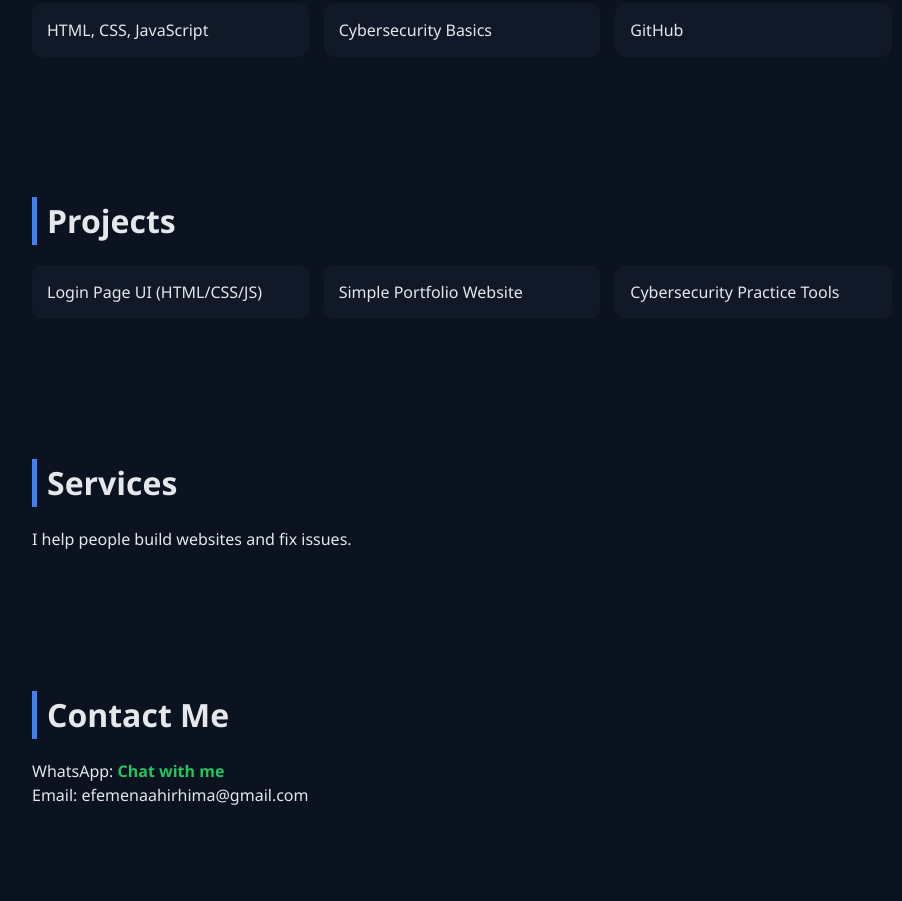
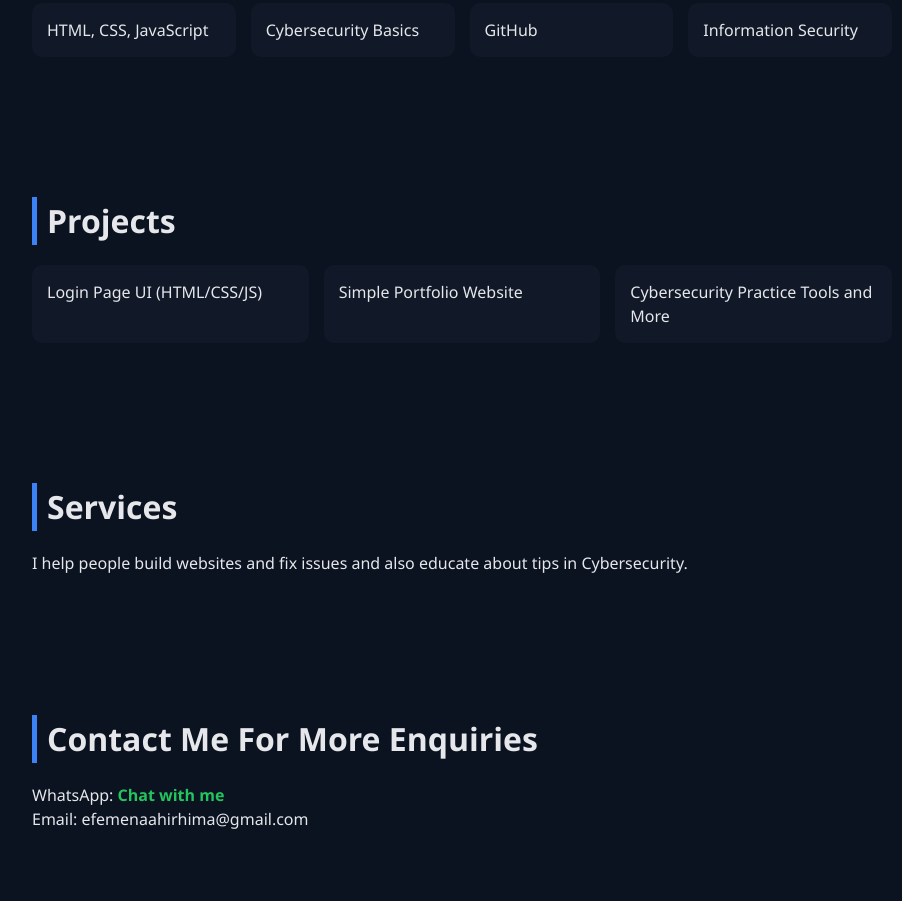
Before and after one commit to efemena-dev3/my-first-project-, a plain HTML site: page index.html in a window 1280 px wide. Shown: the part 1167-2068 px from the top of the page, without its empty margins (178-1080 px from the left). Before the commit the page ends 2044 px from the top, so only its background shows below. Drawn offline with Linux system fonts and the light colour scheme.

Commit message:
Update index.html

```diff
--- a/index.html
+++ b/index.html
@@ -25,6 +25,7 @@
         <li>HTML, CSS, JavaScript</li>
         <li>Cybersecurity Basics</li>
         <li>GitHub</li>
+        <li>Information Security</li>
     </ul>
 </section>
 
@@ -34,17 +35,17 @@
     <ul>
         <li>Login Page UI (HTML/CSS/JS)</li>
         <li>Simple Portfolio Website</li>
-        <li>Cybersecurity Practice Tools</li>
+        <li>Cybersecurity Practice Tools and More</li>
     </ul>
 </section>
 
 <section id="services">
     <h2>Services</h2>
-    <p>I help people build websites and fix issues.</p>
+    <p>I help people build websites and fix issues and also educate about tips in Cybersecurity.</p>
 </section>
 
 <section id="contact">
-    <h2>Contact Me</h2>
+    <h2>Contact Me For More Enquiries</h2>
 
     <p>WhatsApp:
         <a href="https://wa.me/2348066739925">Chat with me</a>
```
